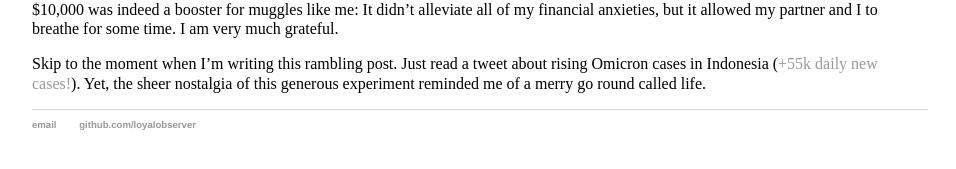
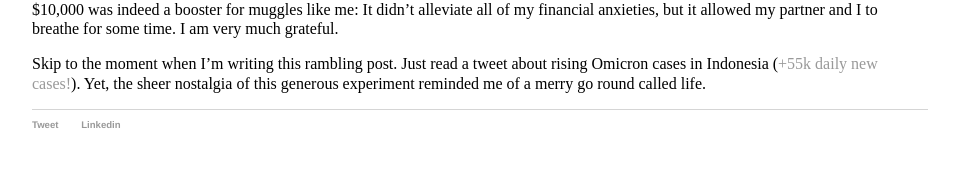
Before and after one commit to loyalobserver/loyalobserver, a Jekyll site: the page built from _posts/2022-02-12-001.md, in a window 1280 px wide. Shown: the part 453-622 px from the top of the page, without its empty margins (160-1116 px from the left). Built offline with Jekyll 4.4.1, drawn with Linux system fonts in a browser that asks for light colours.

Commit message:
Update default.html

```diff
--- a/_layouts/default.html
+++ b/_layouts/default.html
@@ -13,8 +13,8 @@
 			</div><!-- /.container -->
 			<footer>
 	    		<ul>
-	        		<li><a href="mailto:annabellewenas@gmail.com">email</a></li>
-	        		<li><a href="https://github.com/loyalobserver">github.com/loyalobserver</a></li>
+	        		<li><a href="https://twitter.com/annabellewenas">Tweet</a></li>
+	        		<li><a href="https://id.linkedin.com/in/annabellewenas">Linkedin</a></li>
 				</ul>
 			</footer>
 		</body>
```
